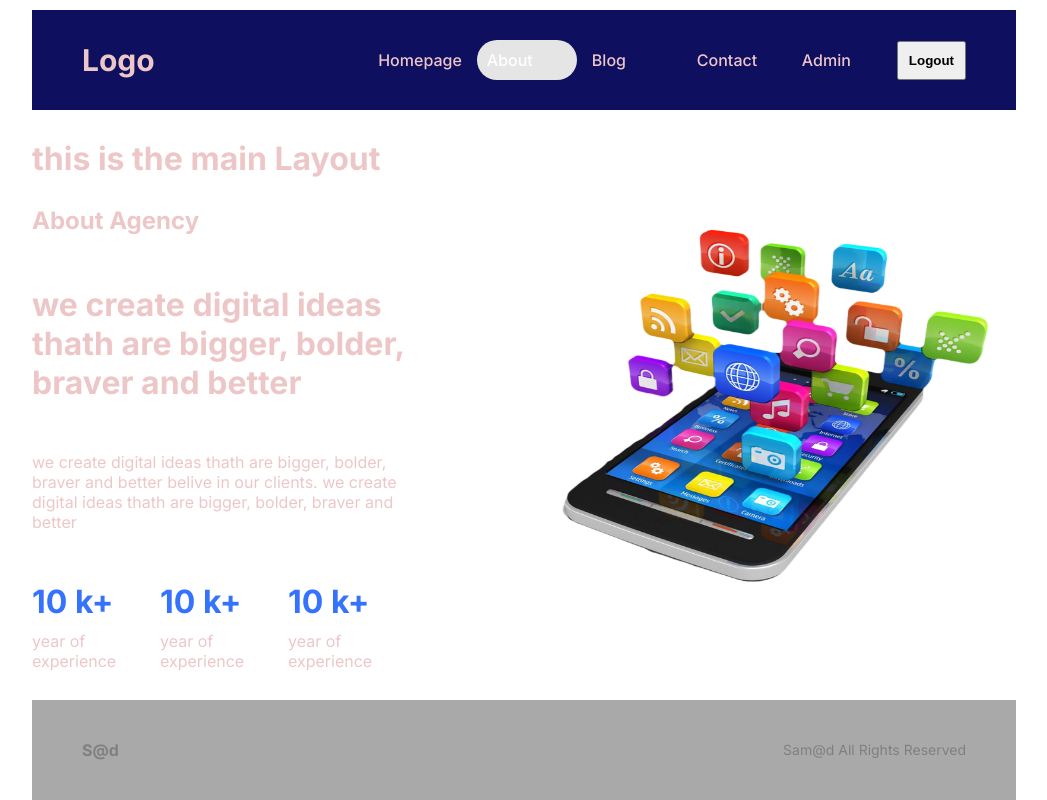
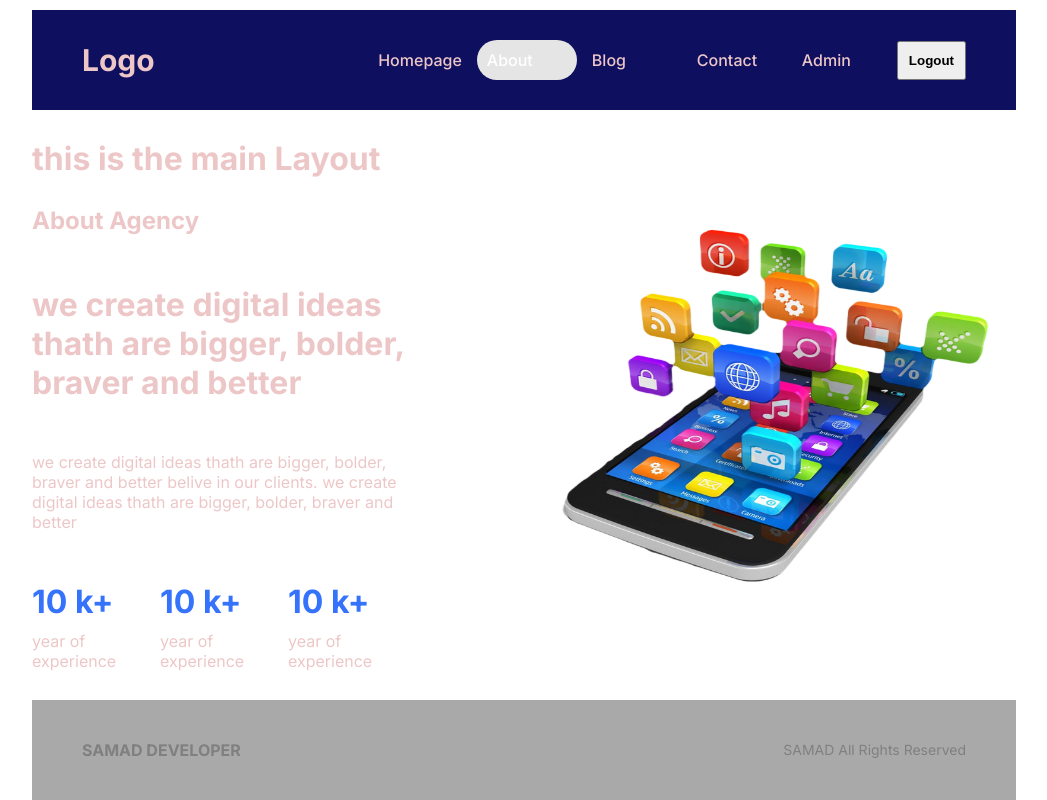
Before and after one commit to samade747/next-practice-, a Next.js app: page /about in a window 1280 px wide. Shown: the whole page, without its empty margins (116-1163 px from the left). Built offline with nearby package versions, Linux system fonts and the light colour scheme.

Commit message:
414PM 23 8 2024

```diff
--- a/src/app/about/page.jsx
+++ b/src/app/about/page.jsx
@@ -7,8 +7,7 @@ const Aboutpage = () => {
     <div className={styles.container}>
       <div className={styles.textContainer}>
         <h2>About Agency</h2>
-        <h1>we create digital ideas thath are bigger, bolder, braver and better</h1>
-
+        <h1 className="">we create digital ideas thath are bigger, bolder, braver and better</h1>
       <p>
         we create digital ideas thath are bigger, bolder, braver and better
         belive in our clients. we create digital ideas thath are bigger, bolder, braver and better
--- a/src/app/page.jsx
+++ b/src/app/page.jsx
@@ -20,9 +20,6 @@ const Home = () => {
        </div>
       </div>
 
-
-
-
       <div className={styles.imgContainer}>
         <Image src="/a.png" width={450} height={500} alt="Snow Capped Mountain" className={styles.heroImg} />
       </div>
--- a/src/components/footer/Footer.jsx
+++ b/src/components/footer/Footer.jsx
@@ -4,9 +4,9 @@ const Footer = () => {
 
     return (
         <div className={styles.container}>
-            <div className={styles.logo}>S@d</div>
+            <div className={styles.logo}>SAMAD DEVELOPER</div>
                <div className={styles.text}>
-                    Sam@d All Rights Reserved
+                    SAMAD All Rights Reserved
                </div>
             </div>
 
```
Also changed, not shown: src/app/home.module.css (+1 -88 lines).
